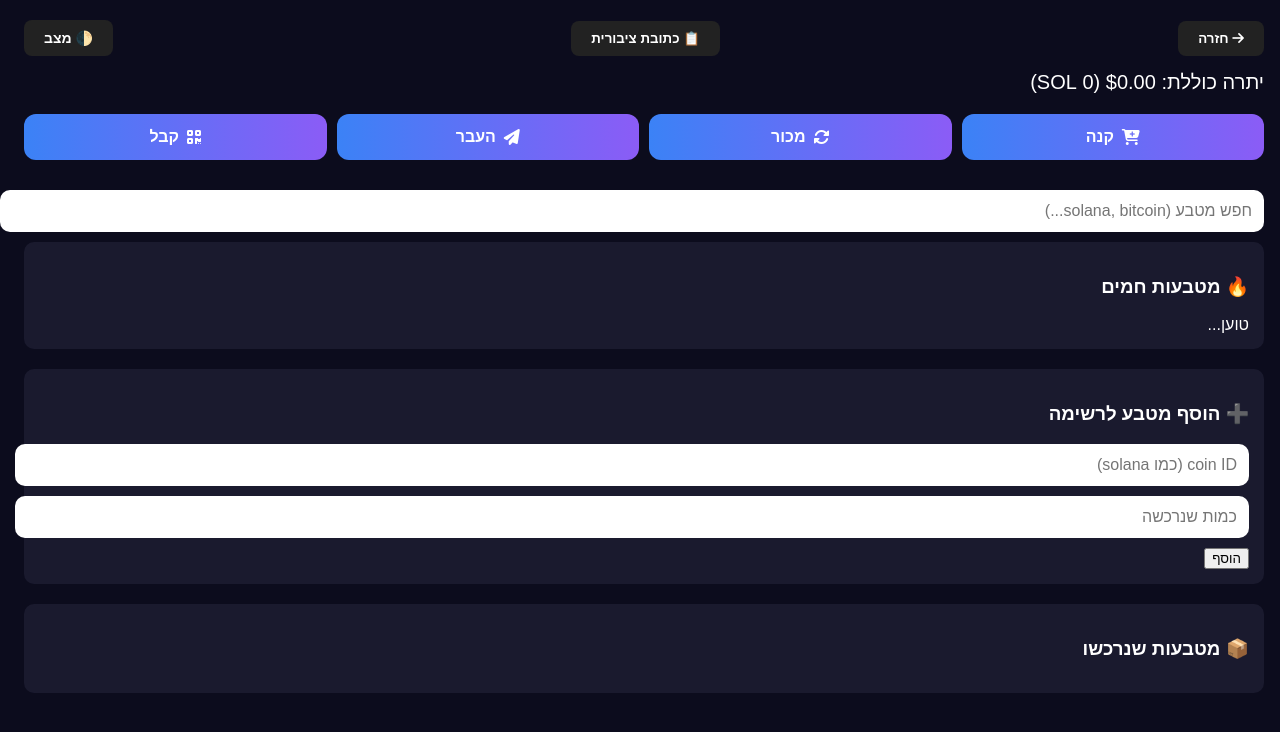
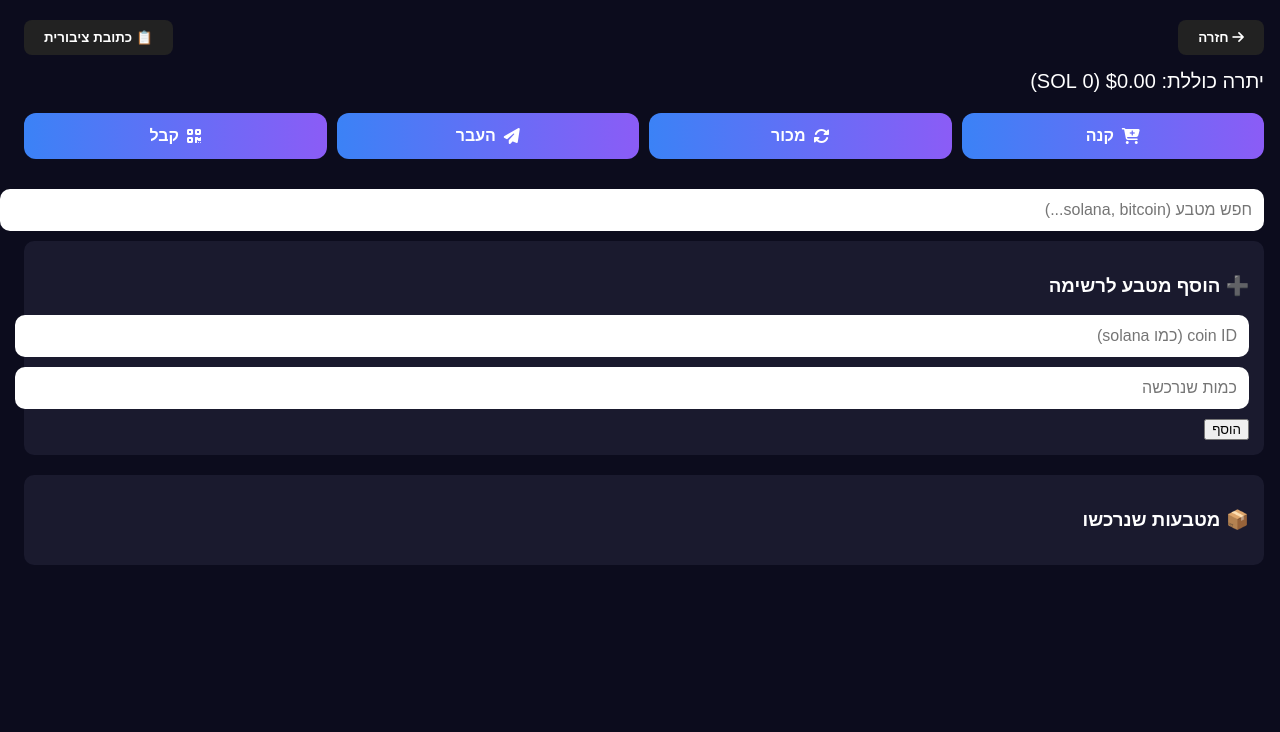
Before and after one commit to abuhay123/crypto-abuhay, a plain HTML site: page wallet.html in a window 1280 px wide. Drawn offline with Linux system fonts and the light colour scheme.

Commit message:
Update wallet.html

```diff
--- a/wallet.html
+++ b/wallet.html
@@ -152,7 +152,6 @@
   <div class="wallet-header">
     <button class="back-btn" onclick="goHome()"><i class="fas fa-arrow-right"></i> חזרה</button>
     <button onclick="showAddress()">📋 כתובת ציבורית</button>
-    <button class="toggle-btn" onclick="toggleTheme()">🌓 מצב</button>
   </div>
 
   <div class="balance">
@@ -173,11 +172,6 @@
     <h2 id="tokenName"></h2>
     <div id="tokenDetails"></div>
     <iframe id="chartFrame"></iframe>
-  </div>
-
-  <div id="trendingBox">
-    <h3>🔥 מטבעות חמים</h3>
-    <div id="trendingList">טוען...</div>
   </div>
 
   <div id="addTokenForm">
```
